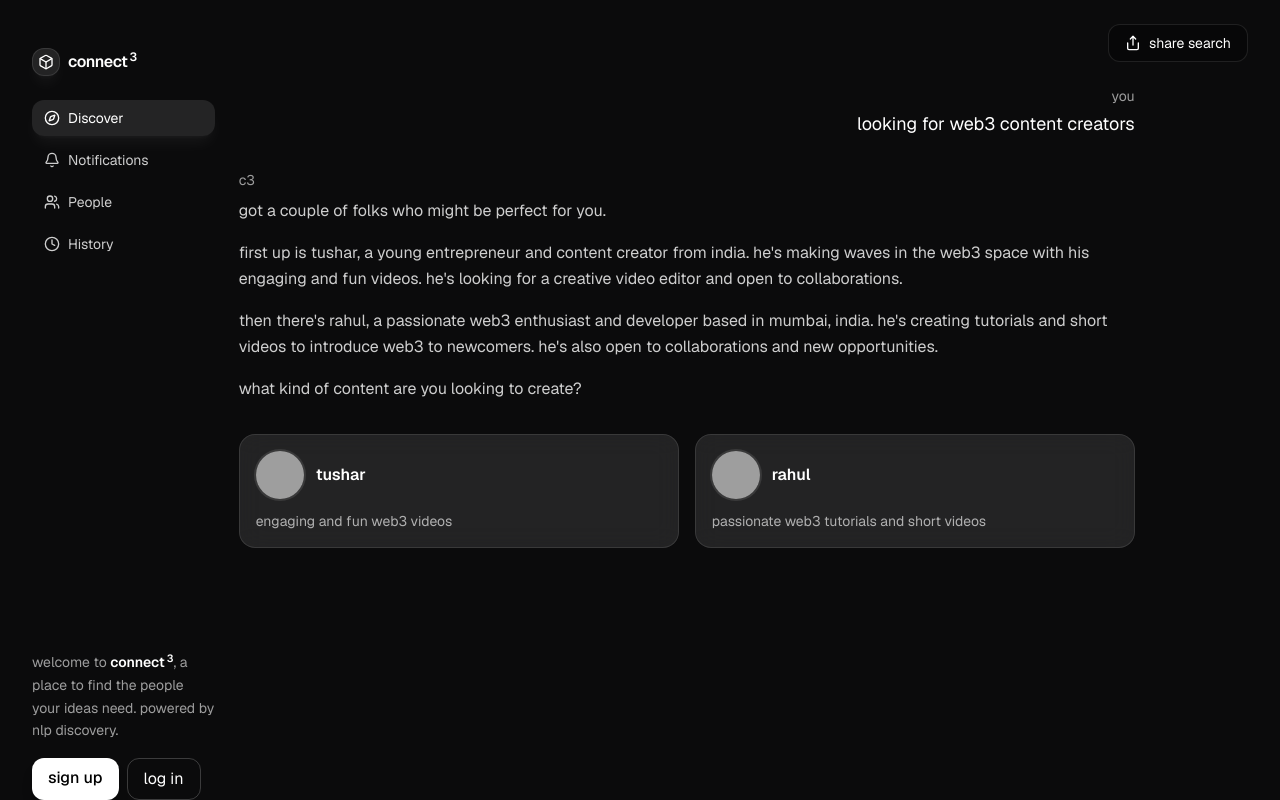
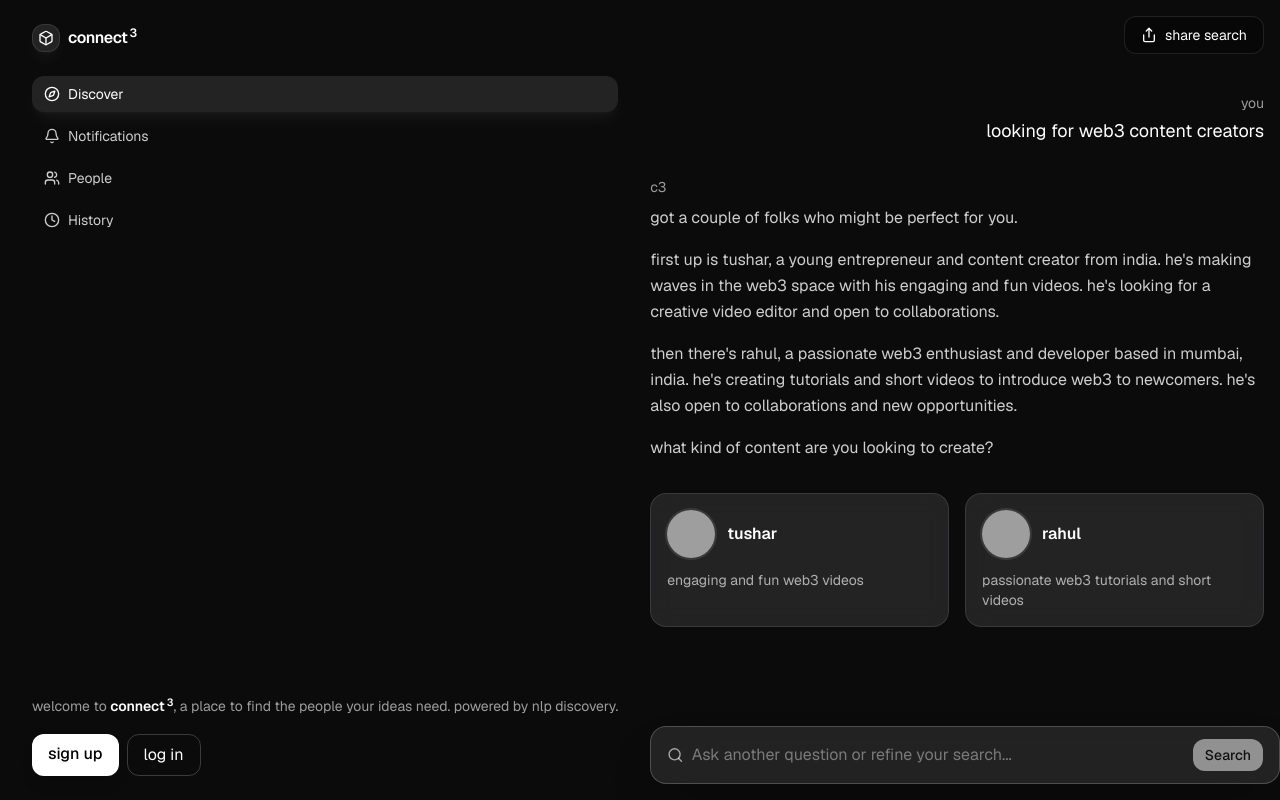
Before and after one commit to dscubed/connect3, a Next.js app: page /search in a window 1280 px wide. Both pictures are taken after a click on the element "Discover". Shown: the top 800 px of the page. Built offline with nearby package versions, Linux system fonts and the light colour scheme; no server answers; grey boxes are pictures that could not be loaded.

Commit message:
Search page searchbar redo

```diff
--- a/app/search/page.tsx
+++ b/app/search/page.tsx
@@ -1,8 +1,8 @@
-"use client"
-import { useState, useEffect } from "react"
-import { motion } from "framer-motion"
-import { X, Share, Search } from "lucide-react"
-import Sidebar from "@/components/Sidebar"
+"use client";
+import { useState, useEffect } from "react";
+import { motion } from "framer-motion";
+import { Share, Search } from "lucide-react";
+import Sidebar from "@/components/Sidebar";
 import { CubeLoader } from "@/components/ui/CubeLoader";
 import { ProfileCard } from "@/components/search/ProfileCard";
 import { UserProfile } from "@/components/search/UserProfile";
@@ -36,72 +36,95 @@ const USER_PROFILES = [
     avatar: "https://i.pravatar.cc/120?img=21",
     location: "mumbai, india",
     tldr: "rahul is a passionate web3 enthusiast and developer based in mumbai, creating tutorials and short videos to introduce web3 to newcomers.",
-    today: ["building educational content for web3 newcomers", "developing smart contracts and dApps"],
-    pastVentures: ["launched 3 successful NFT collections", "built a DeFi protocol with $2M+ TVL"],
-    viralSuccess: ["web3 tutorial series reached 500k+ views", "smart contract audit tool gained 50k+ users"],
+    today: [
+      "building educational content for web3 newcomers",
+      "developing smart contracts and dApps",
+    ],
+    pastVentures: [
+      "launched 3 successful NFT collections",
+      "built a DeFi protocol with $2M+ TVL",
+    ],
+    viralSuccess: [
+      "web3 tutorial series reached 500k+ views",
+      "smart contract audit tool gained 50k+ users",
+    ],
     lookingFor: ["seeking technical co-founders and blockchain developers"],
   },
-]
+];
 
 const SEARCH_RESULTS = {
   result: "got a couple of folks who might be perfect for you.",
   matches: [
     {
       user: "tushar",
-      description: "first up is tushar, a young entrepreneur and content creator from india. he's making waves in the web3 space with his engaging and fun videos. he's looking for a creative video editor and open to collaborations."
+      description:
+        "first up is tushar, a young entrepreneur and content creator from india. he's making waves in the web3 space with his engaging and fun videos. he's looking for a creative video editor and open to collaborations.",
     },
     {
       user: "rahul",
-      description: "then there's rahul, a passionate web3 enthusiast and developer based in mumbai, india. he's creating tutorials and short videos to introduce web3 to newcomers. he's also open to collaborations and new opportunities."
-    }
+      description:
+        "then there's rahul, a passionate web3 enthusiast and developer based in mumbai, india. he's creating tutorials and short videos to introduce web3 to newcomers. he's also open to collaborations and new opportunities.",
+    },
   ],
-  followUps: "what kind of content are you looking to create?"
+  followUps: "what kind of content are you looking to create?",
 };
 
 export default function SearchResults() {
-  const [sidebarOpen, setSidebarOpen] = useState(false)
-  const [isLoading, setIsLoading] = useState(true)
-  const [selectedUser, setSelectedUser] = useState<(typeof USER_PROFILES)[0] | null>(null)
-  const [profileOpen, setProfileOpen] = useState(false)
-  const [newQuery, setNewQuery] = useState("")
+  const [sidebarOpen, setSidebarOpen] = useState(false);
+  const [isLoading, setIsLoading] = useState(true);
+  const [selectedUser, setSelectedUser] = useState<
+    (typeof USER_PROFILES)[0] | null
+  >(null);
+  const [profileOpen, setProfileOpen] = useState(false);
+  const [newQuery, setNewQuery] = useState("");
 
   useEffect(() => {
     const timer = setTimeout(() => {
-      setIsLoading(false)
-    }, 5000)
+      setIsLoading(false);
+    }, 5000);
 
-    return () => clearTimeout(timer)
-  }, [])
+    return () => clearTimeout(timer);
+  }, []);
 
   const handleUserClick = (user: (typeof USER_PROFILES)[0]) => {
-    setSelectedUser(user)
-    setProfileOpen(true)
-  }
+    setSelectedUser(user);
+    setProfileOpen(true);
+  };
 
   return (
     <div className="min-h-screen bg-[#0B0B0C] text-white relative overflow-hidden">
-
-      <div className="grid max-w-7xl grid-cols-12 gap-6 px-4 py-6 md:px-8 relative z-10">
+      <div className="flex relative z-10">
         <Sidebar open={sidebarOpen} onOpenChange={setSidebarOpen} />
 
-        <main className="col-span-12 md:col-span-9 lg:col-span-10 pt-16 md:pt-0 relative">
+        <main className="flex-1 pt-16 md:pt-0 relative flex flex-col h-screen">
+          {/* Share button */}
           <motion.div
-            className="flex justify-end mb-6"
+            className="flex justify-end p-4 flex-shrink-0"
             initial={{ opacity: 0, y: -20 }}
             animate={{ opacity: 1, y: 0 }}
             transition={{ duration: 0.5 }}
           >
             <motion.button
               className="flex items-center gap-2 px-4 py-2 rounded-xl bg-black/30 border border-white/10 hover:bg-black/40 transition-all"
-              whileHover={{ scale: 1.05, boxShadow: "0 0 20px rgba(255,255,255,0.1)" }}
+              whileHover={{
+                scale: 1.05,
+                boxShadow: "0 0 20px rgba(255,255,255,0.1)",
+              }}
               whileTap={{ scale: 0.95 }}
             >
               <Share className="h-4 w-4" />
               <span className="text-sm">share search</span>
             </motion.button>
           </motion.div>
-
-          <div className="max-w-4xl space-y-8">
+          {/* Scrollable content area */}
+          <div
+            className="max-w-4xl mx-auto space-y-8 flex-1 overflow-y-auto pr-4 pb-20 flex flex-col justify-center w-full"
+            style={{
+              maxHeight: "calc(100vh - 140px)", // Reserve space for search bar and padding
+              scrollbarWidth: "thin",
+              scrollbarColor: "rgba(255,255,255,0.3) transparent",
+            }}
+          >
             {/* Query Section */}
             <motion.div
               className="text-right"
@@ -111,7 +134,9 @@ export default function SearchResults() {
             >
               <div className="inline-block">
                 <div className="text-white/60 text-sm mb-1">you</div>
-                <div className="text-white text-lg">looking for web3 content creators</div>
+                <div className="text-white text-lg">
+                  looking for web3 content creators
+                </div>
               </div>
             </motion.div>
 
@@ -125,7 +150,9 @@ export default function SearchResults() {
               {/* Loading State */}
               {isLoading ? (
                 <div className="space-y-4">
-                  <p className="text-white/80">searching for the perfect matches...</p>
+                  <p className="text-white/80">
+                    searching for the perfect matches...
+                  </p>
                   <CubeLoader size={48} />
                 </div>
               ) : (
@@ -185,18 +212,23 @@ export default function SearchResults() {
               </motion.div>
             )}
           </div>
-        </main>
-      </div>
+
+          {/* Fixed search bar at bottom */}
+          {!isLoading && (
             <motion.div
-            className="fixed-bottom-0 left-0 right-0 z-50 pt-8 border-t border-white/10"
+              className="absolute bottom-4 left-0 right-0 z-25"
               initial={{ opacity: 0, y: 20 }}
               animate={{ opacity: 1, y: 0 }}
               transition={{ duration: 0.6, delay: 0.8 }}
             >
-            <div className="max-w-2xl mx-auto">
+              <div className="max-w-2xl mx-auto relative">
+                <div className="absolute inset-0 bg-gradient-to-t from-[#0B0B0C]/90 via-[#0B0B0C]/80 to-transparent backdrop-blur-xl rounded-2xl" />
                 <motion.div
-                className="flex items-center gap-2 rounded-2xl bg-white/5 border border-white/10 px-4 py-3 backdrop-blur"
-                whileHover={{ borderColor: "rgba(255,255,255,0.2)" }}
+                  className="relative flex items-center gap-2 rounded-2xl bg-white/10 border border-white/20 px-4 py-3 backdrop-blur-xl shadow-2xl"
+                  whileHover={{
+                    borderColor: "rgba(255,255,255,0.3)",
+                    scale: 1.01,
+                  }}
                   transition={{ duration: 0.2 }}
                 >
                   <Search className="h-5 w-5 text-white/60" />
@@ -207,8 +239,7 @@ export default function SearchResults() {
                     onChange={(e) => setNewQuery(e.target.value)}
                     onKeyDown={(e) => {
                       if (e.key === "Enter" && newQuery.trim()) {
-                      // Handle new search
-                      setNewQuery("")
+                        setNewQuery("");
                       }
                     }}
                   />
@@ -219,26 +250,18 @@ export default function SearchResults() {
                     whileTap={newQuery.trim() ? { scale: 0.95 } : {}}
                     onClick={() => {
                       if (newQuery.trim()) {
-                      // Handle new search
-                      setNewQuery("")
+                        setNewQuery("");
                       }
                     }}
                   >
                     Search
                   </motion.button>
                 </motion.div>
-
-              <motion.p
-                className="text-center text-white/50 text-sm mt-3"
-                initial={{ opacity: 0 }}
-                animate={{ opacity: 1 }}
-                transition={{ delay: 1 }}
-              >
-                Try: "Who else builds with AI?" or "Find designers in crypto"
-              </motion.p>
               </div>
             </motion.div>
-
+          )}
+        </main>
+      </div>
 
       <UserProfile
         user={selectedUser}
@@ -246,5 +269,5 @@ export default function SearchResults() {
         onClose={() => setProfileOpen(false)}
       />
     </div>
-  )
+  );
 }
--- a/components/Sidebar.tsx
+++ b/components/Sidebar.tsx
@@ -52,16 +52,20 @@ const Sidebar: React.FC<SidebarProps> = ({ open, onOpenChange }) => {
 
   useEffect(() => {
     const handleClickOutside = (event: MouseEvent) => {
-      if (!isDesktop && sidebarOpen && sidebarRef.current &&
-          !sidebarRef.current.contains(event.target as Node) &&
-          !(event.target as HTMLElement).closest('[data-menu-button]')) {
+      if (
+        !isDesktop &&
+        sidebarOpen &&
+        sidebarRef.current &&
+        !sidebarRef.current.contains(event.target as Node) &&
+        !(event.target as HTMLElement).closest("[data-menu-button]")
+      ) {
         setSidebarOpen(false);
       }
     };
 
-    document.addEventListener('mousedown', handleClickOutside);
+    document.addEventListener("mousedown", handleClickOutside);
     return () => {
-      document.removeEventListener('mousedown', handleClickOutside);
+      document.removeEventListener("mousedown", handleClickOutside);
     };
   }, [sidebarOpen, isDesktop, setSidebarOpen]);
 
@@ -97,7 +101,7 @@ const Sidebar: React.FC<SidebarProps> = ({ open, onOpenChange }) => {
         className={`z-50 flex flex-col justify-between h-screen bg-[#0B0B0C]/95 backdrop-blur-xl border-r border-white/10 shadow-2xl
           ${
             isDesktop
-              ? "relative md:col-span-3 lg:col-span-2 md:w-auto md:bg-transparent md:border-r-0 md:shadow-none md:backdrop-blur-none md:transform-none"
+              ? "px-8 relative md:col-span-3 lg:col-span-2 md:w-auto md:bg-transparent md:border-r-0 md:shadow-none md:backdrop-blur-none md:transform-none"
               : "fixed top-0 left-0 w-64"
           }
         `}
```
Lines whose indentation alone changed are shown as unchanged.
